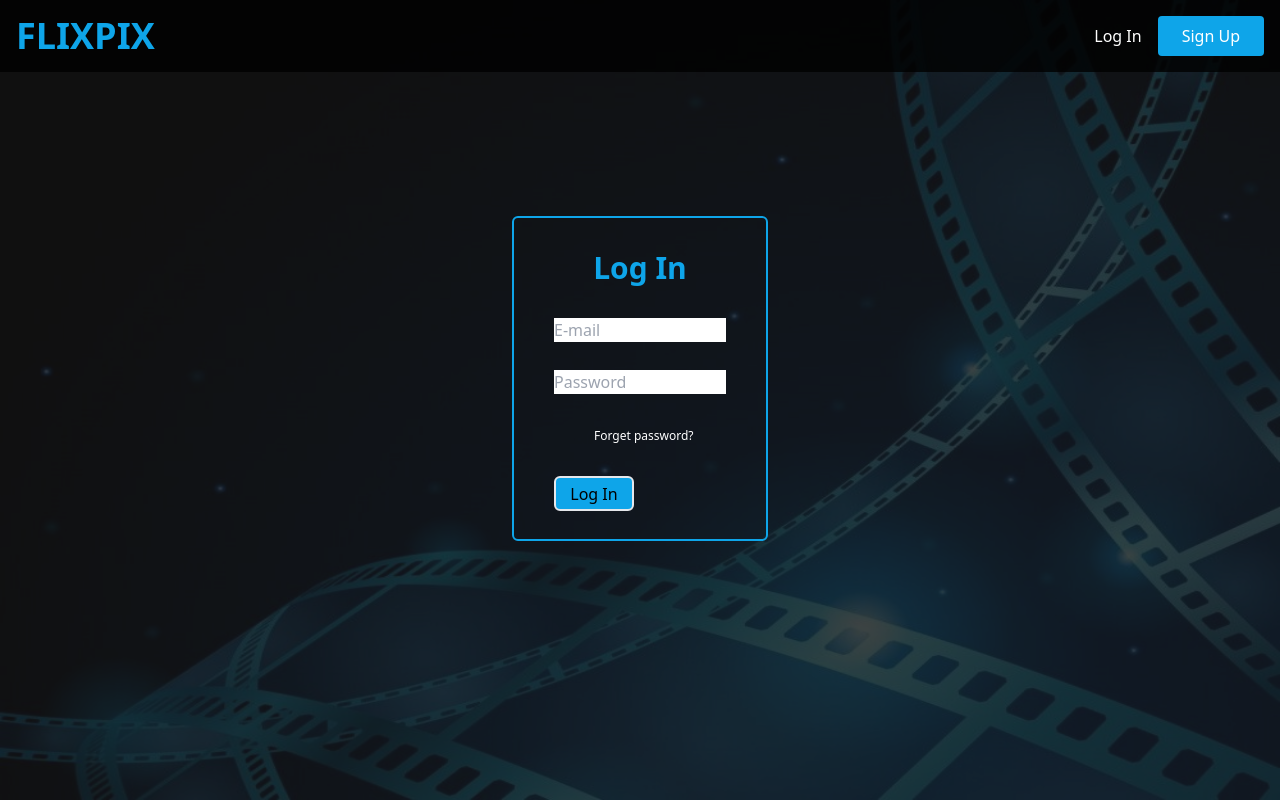
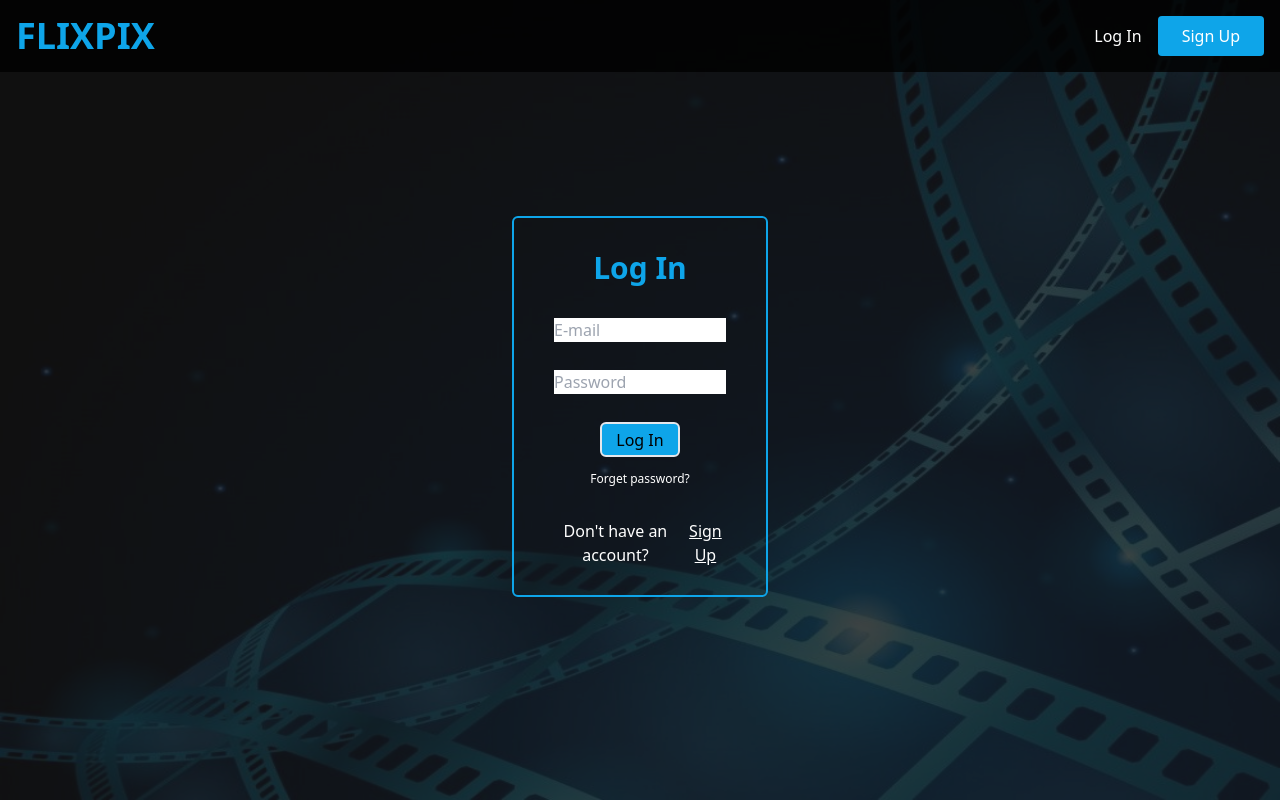
Before and after one commit to Metalmilitian85/movieapp, a React (Vite) app: page /login in a window 1280 px wide. Built offline with nearby package versions, Linux system fonts and the light colour scheme; no server answers.

Commit message:
gefornow

```diff
--- a/src/pages/Login.jsx
+++ b/src/pages/Login.jsx
@@ -43,10 +43,14 @@ export default function Login() {
                 placeholder="Password"
                 autoComplete="current-password"
               />
-              <div className="flex justify-start ml-10">
-              <Link to="/password" ><button className="mb-8 text-white text-xs">Forget password?</button></Link>
+              <button className="bg-sky-500 rounded-md w-[80px] h-[35px] mb-2 mx-auto hover:bg-sky-600 hover:border-gray-600 border-2">Log In</button>
+              <div className="flex mx-auto">
+                <Link to="/password" ><button className="mb-8 text-white text-xs">Forget password?</button></Link>
               </div>
-              <button className="bg-sky-500 rounded-md w-[80px] h-[35px] mb-7 hover:bg-sky-600 hover:border-gray-600 border-2">Log In</button>
+              <div className="flex justify-center mb-7 text-white">
+                <p className="mr-2">Don't have an account?</p>
+                <Link to="/signup" className="underline hover:font-semibold"><p>Sign Up</p></Link>
+              </div>
             </form>
         </div>
       </div>
--- a/src/pages/Signup.jsx
+++ b/src/pages/Signup.jsx
@@ -42,11 +42,11 @@ function Signup() {
               placeholder="Password"
               autoComplete="current-password"
             />
-          <button className="bg-sky-500 rounded-md w-[80px] h-[35px] mb-7 hover:bg-sky-600 hover:border-gray-600 border-2">Sign Up</button>
+          <button className="mx-auto bg-sky-500 rounded-md w-[80px] h-[35px] mb-7 hover:bg-sky-600 hover:border-gray-600 border-2">Sign Up</button>
           </form>
-        <div className="flex items-center">
-          <p>Already have an account?</p>
-          <Link to="/login" ><p>Log In</p></Link>
+        <div className="flex justify-center mb-7">
+          <p className="mr-2">Already have an account?</p>
+          <Link to="/login" className="underline hover:font-semibold"><p>Log In</p></Link>
         </div>
         </div>
     </div>
```
